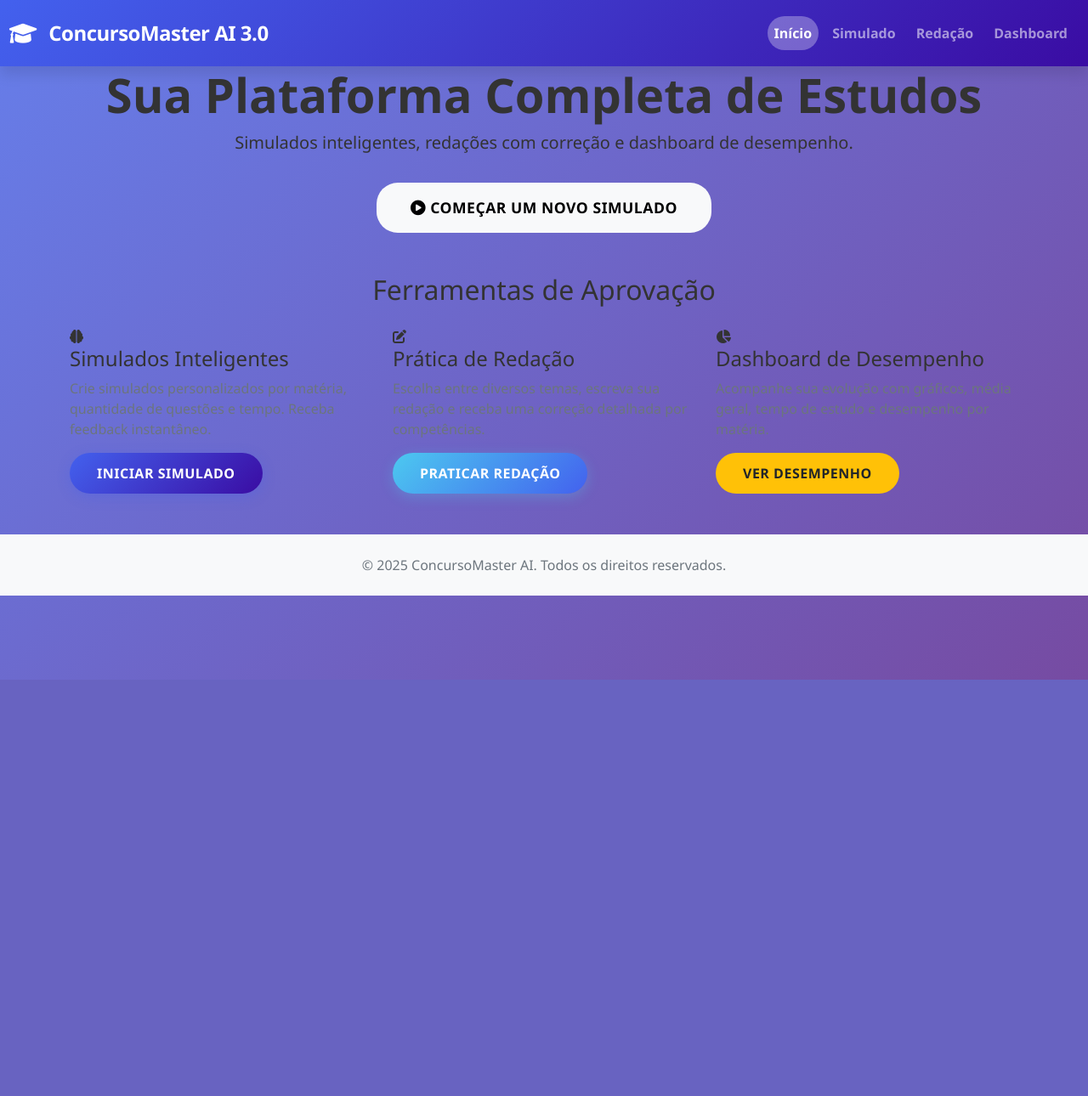
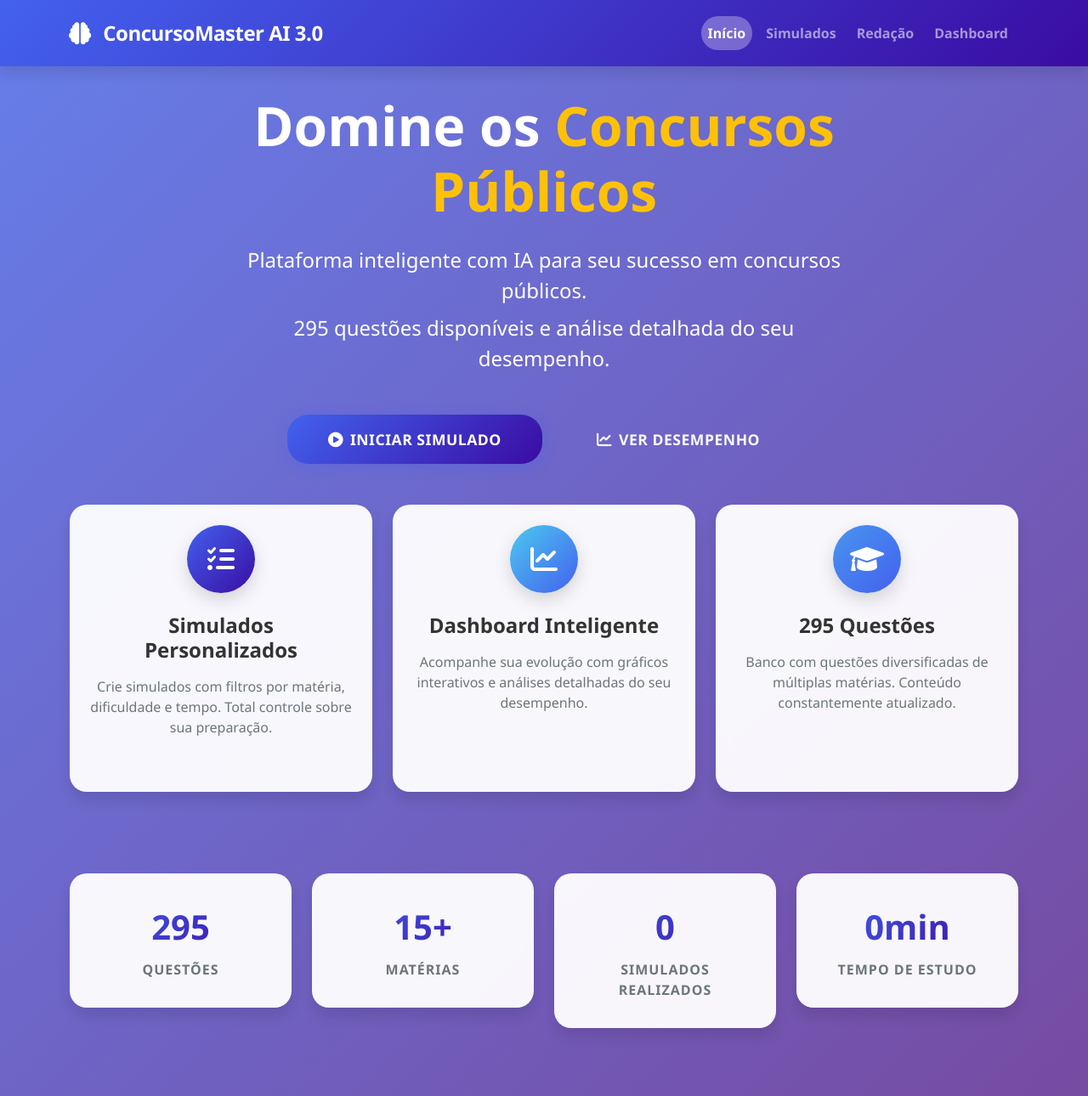
Before and after one commit to wdps/concurso-master-ai-v2, a Flask app: page / in a window 1280 px wide. Shown: the whole page at 85% size. Before the commit the page ends 800 px from the top, so only its background shows below. Run offline with Flask 3, Linux system fonts and the light colour scheme; data comes from the database, SQL or seed files in the repository; data that the repository does not hold is empty.

Commit message:
Update index.html

```diff
--- a/templates/index.html
+++ b/templates/index.html
@@ -3,17 +3,16 @@
 <head>
     <meta charset="UTF-8">
     <meta name="viewport" content="width=device-width, initial-scale=1.0">
-    <title>ConcursoMaster AI 3.0 - Sua Plataforma de Estudos</title>
+    <title>ConcursoMaster AI - Plataforma Inteligente</title>
     <link href="https://cdn.jsdelivr.net/npm/bootstrap@5.1.3/dist/css/bootstrap.min.css" rel="stylesheet">
     <link href="https://cdnjs.cloudflare.com/ajax/libs/font-awesome/6.0.0/css/all.min.css" rel="stylesheet">
     <link rel="stylesheet" href="{{ url_for('static', filename='style.css') }}">
 </head>
 <body>
-
-    <nav class="navbar navbar-expand-lg navbar-dark bg-dark">
-        <div class="container-fluid">
+    <nav class="navbar navbar-expand-lg navbar-dark">
+        <div class="container">
             <a class="navbar-brand" href="/">
-                <i class="fas fa-graduation-cap"></i> ConcursoMaster AI 3.0
+                <i class="fas fa-brain"></i> ConcursoMaster AI 3.0
             </a>
             <button class="navbar-toggler" type="button" data-bs-toggle="collapse" data-bs-target="#navbarNav">
                 <span class="navbar-toggler-icon"></span>
@@ -21,10 +20,10 @@
             <div class="collapse navbar-collapse" id="navbarNav">
                 <ul class="navbar-nav ms-auto">
                     <li class="nav-item">
-                        <a class="nav-link active" aria-current="page" href="/">Início</a>
+                        <a class="nav-link active" href="/">Início</a>
                     </li>
                     <li class="nav-item">
-                        <a class="nav-link" href="/simulado">Simulado</a>
+                        <a class="nav-link" href="/simulado">Simulados</a>
                     </li>
                     <li class="nav-item">
                         <a class="nav-link" href="/redacao">Redação</a>
@@ -37,58 +36,132 @@
         </div>
     </nav>
 
-    <section class="hero-section text-center">
-        <div class="container">
-            <h1 class="display-4 fw-bold">Sua Plataforma Completa de Estudos</h1>
-            <p class="lead">Simulados inteligentes, redações com correção e dashboard de desempenho.</p>
-            <a href="/simulado" class="btn btn-light btn-lg mt-3">
-                <i class="fas fa-play-circle"></i> Começar um novo simulado
-            </a>
-        </div>
-    </section>
-
-    <section class="container my-5">
-        <h2 class="text-center mb-4">Ferramentas de Aprovação</h2>
-        <div class="row g-4">
-            <div class="col-lg-4 d-flex align-items-stretch">
-                <div class="feature-card">
-                    <div class="feature-icon icon-simulado">
-                        <i class="fas fa-brain"></i>
+    <div class="main-container">
+        <!-- Hero Section -->
+        <section class="hero-section text-center text-white">
+            <div class="container">
+                <div class="row justify-content-center">
+                    <div class="col-lg-8">
+                        <h1 class="display-3 fw-bold mb-4">
+                            Domine os <span class="text-warning">Concursos Públicos</span>
+                        </h1>
+                        <p class="lead mb-5 fs-4">
+                            Plataforma inteligente com IA para seu sucesso em concursos públicos.
+                            <span class="d-block mt-2">295 questões disponíveis e análise detalhada do seu desempenho.</span>
+                        </p>
+                        <div class="d-grid gap-3 d-md-flex justify-content-md-center">
+                            <a href="/simulado" class="btn btn-primary btn-lg px-5 py-3">
+                                <i class="fas fa-play-circle me-2"></i>Iniciar Simulado
+                            </a>
+                            <a href="/dashboard" class="btn btn-outline-light btn-lg px-5 py-3">
+                                <i class="fas fa-chart-line me-2"></i>Ver Desempenho
+                            </a>
+                        </div>
                     </div>
-                    <h4>Simulados Inteligentes</h4>
-                    <p class="text-muted">Crie simulados personalizados por matéria, quantidade de questões e tempo. Receba feedback instantâneo.</p>
-                    <a href="/simulado" class="btn btn-primary mt-auto">Iniciar Simulado</a>
                 </div>
             </div>
+        </section>
 
-            <div class="col-lg-4 d-flex align-items-stretch">
-                <div class="feature-card">
-                    <div class="feature-icon icon-redacao">
-                        <i class="fas fa-edit"></i>
+        <!-- Features Section -->
+        <section class="features-section py-5">
+            <div class="container">
+                <div class="row g-4">
+                    <div class="col-lg-4">
+                        <div class="card h-100 text-center">
+                            <div class="card-body p-4">
+                                <div class="kpi-icon icon-primary mx-auto mb-4">
+                                    <i class="fas fa-tasks"></i>
+                                </div>
+                                <h4 class="fw-bold mb-3">Simulados Personalizados</h4>
+                                <p class="text-muted">
+                                    Crie simulados com filtros por matéria, dificuldade e tempo.
+                                    Total controle sobre sua preparação.
+                                </p>
+                            </div>
+                        </div>
                     </div>
-                    <h4>Prática de Redação</h4>
-                    <p class="text-muted">Escolha entre diversos temas, escreva sua redação e receba uma correção detalhada por competências.</p>
-                    <a href="/redacao" class="btn btn-success mt-auto">Praticar Redação</a>
+                    <div class="col-lg-4">
+                        <div class="card h-100 text-center">
+                            <div class="card-body p-4">
+                                <div class="kpi-icon icon-success mx-auto mb-4">
+                                    <i class="fas fa-chart-line"></i>
+                                </div>
+                                <h4 class="fw-bold mb-3">Dashboard Inteligente</h4>
+                                <p class="text-muted">
+                                    Acompanhe sua evolução com gráficos interativos e
+                                    análises detalhadas do seu desempenho.
+                                </p>
+                            </div>
+                        </div>
+                    </div>
+                    <div class="col-lg-4">
+                        <div class="card h-100 text-center">
+                            <div class="card-body p-4">
+                                <div class="kpi-icon icon-info mx-auto mb-4">
+                                    <i class="fas fa-graduation-cap"></i>
+                                </div>
+                                <h4 class="fw-bold mb-3">295 Questões</h4>
+                                <p class="text-muted">
+                                    Banco com questões diversificadas de múltiplas matérias.
+                                    Conteúdo constantemente atualizado.
+                                </p>
+                            </div>
+                        </div>
+                    </div>
                 </div>
             </div>
+        </section>
 
-            <div class="col-lg-4 d-flex align-items-stretch">
-                <div class="feature-card">
-                    <div class="feature-icon icon-dashboard">
-                        <i class="fas fa-chart-pie"></i>
+        <!-- Stats Section -->
+        <section class="stats-section py-5">
+            <div class="container">
+                <div class="row g-4 text-center">
+                    <div class="col-md-3 col-6">
+                        <div class="kpi-card">
+                            <div class="kpi-value" id="stats-questoes">295</div>
+                            <div class="kpi-label">Questões</div>
+                        </div>
                     </div>
-                    <h4>Dashboard de Desempenho</h4>
-                    <p class="text-muted">Acompanhe sua evolução com gráficos, média geral, tempo de estudo e desempenho por matéria.</p>
-                    <a href="/dashboard" class="btn btn-warning text-dark mt-auto">Ver Desempenho</a>
+                    <div class="col-md-3 col-6">
+                        <div class="kpi-card">
+                            <div class="kpi-value" id="stats-materias">15+</div>
+                            <div class="kpi-label">Matérias</div>
+                        </div>
+                    </div>
+                    <div class="col-md-3 col-6">
+                        <div class="kpi-card">
+                            <div class="kpi-value" id="stats-simulados">0</div>
+                            <div class="kpi-label">Simulados Realizados</div>
+                        </div>
+                    </div>
+                    <div class="col-md-3 col-6">
+                        <div class="kpi-card">
+                            <div class="kpi-value" id="stats-tempo">0h</div>
+                            <div class="kpi-label">Tempo de Estudo</div>
+                        </div>
+                    </div>
                 </div>
             </div>
-        </div>
-    </section>
-
-    <footer class="text-center text-muted py-4 mt-5 bg-light">
-        <p class="mb-0">&copy; 2025 ConcursoMaster AI. Todos os direitos reservados.</p>
-    </footer>
+        </section>
+    </div>
 
     <script src="https://cdn.jsdelivr.net/npm/bootstrap@5.1.3/dist/js/bootstrap.bundle.min.js"></script>
+    <script>
+        // Carregar estatísticas rápidas
+        async function loadQuickStats() {
+            try {
+                const response = await fetch('/api/dashboard/estatisticas');
+                const data = await response.json();
+                const stats = data.estatisticas;
+
+                document.getElementById('stats-simulados').textContent = stats.total_simulados_realizados;
+                document.getElementById('stats-tempo').textContent = `${Math.round(stats.tempo_total_estudo_min)}min`;
+            } catch (error) {
+                console.error('Erro ao carregar stats:', error);
+            }
+        }
+
+        document.addEventListener('DOMContentLoaded', loadQuickStats);
+    </script>
 </body>
 </html>
```
